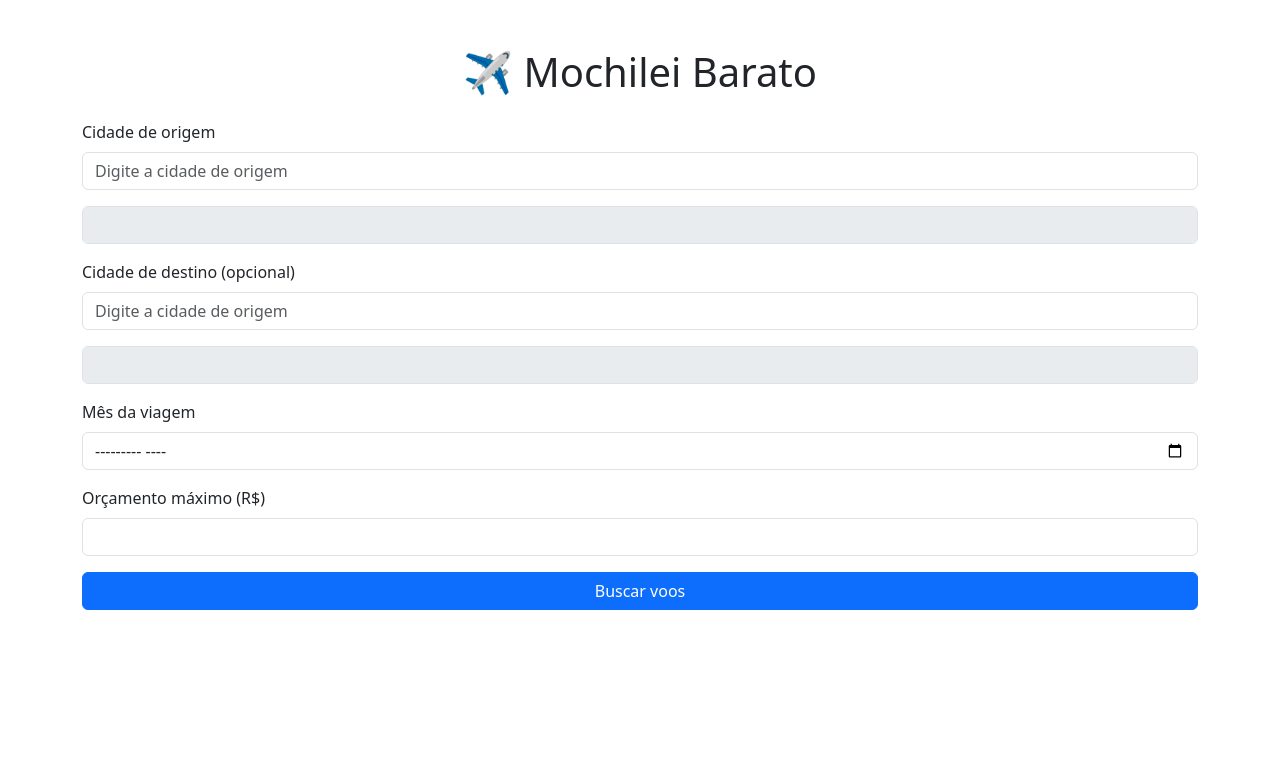
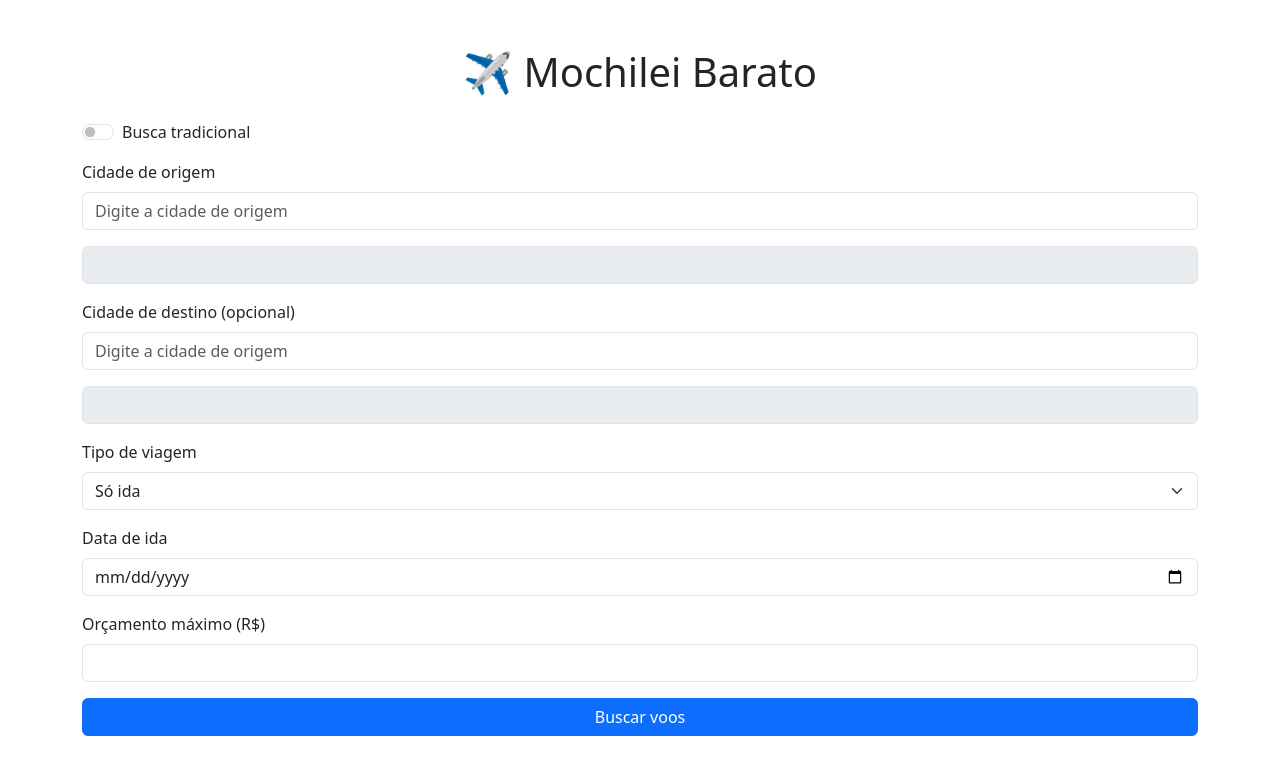
Before and after one commit to ManoelitoHCM/MochileiBarato, a React (Create React App) app in the folder frontend/: page / in a window 1280 px wide. Shown: the top 774 px of the page. Built offline with nearby package versions, Linux system fonts and the light colour scheme.

Commit message:
ajuste data completa

```diff
--- a/frontend/src/App.js
+++ b/frontend/src/App.js
@@ -2,6 +2,7 @@
 import DestinationForm from './components/DestinationForm';
 import DestinationList from './components/DestinationList';
 import FiltersBar from './components/FiltersBar';
+import SearchModeSelector from './components/SearchModeSelector';
 import api from './services/api';
 import 'bootstrap/dist/css/bootstrap.min.css';
 
@@ -27,9 +28,7 @@
   return (
     <div className="container py-5">
       <h1 className="mb-4 text-center">✈️ Mochilei Barato</h1>
-
-      {/* Formulário com loading passado como prop */}
-      <DestinationForm onSearch={handleSearch} loading={loading} />
+      <SearchModeSelector onSearch={handleSearch} loading={loading} />
 
       {/* Indicador de carregamento */}
       {loading && (
--- a/frontend/src/components/DestinationForm.jsx
+++ b/frontend/src/components/DestinationForm.jsx
@@ -6,29 +6,38 @@
   const [originLabel, setOriginLabel] = useState('');
   const [destination, setDestination] = useState('');
   const [destinationLabel, setDestinationLabel] = useState('');
-  const [month, setMonth] = useState('');
+  const [tripType, setTripType] = useState('one-way');
+  const [departureDate, setDepartureDate] = useState('');
+  const [returnDate, setReturnDate] = useState('');
   const [budget, setBudget] = useState('');
 
   const today = new Date();
-  const minMonth = today.toISOString().slice(0, 7);
+  const minDate = today.toISOString().split('T')[0];
 
-  const maxDate = new Date();
-  maxDate.setMonth(maxDate.getMonth() + 12);
-  const maxMonth = maxDate.toISOString().slice(0, 7);
+  const max = new Date();
+  max.setDate(max.getDate() + 360);
+  const maxDate = max.toISOString().split('T')[0];
 
   const handleSubmit = (e) => {
     e.preventDefault();
-    if (!origin || !month || !budget) {
+
+    if (!origin || !departureDate || !budget) {
       alert('Preencha todos os campos obrigatórios.');
+      return;
+    }
+
+    if (tripType === 'round-trip' && !returnDate) {
+      alert('Informe a data de volta.');
       return;
     }
 
     onSearch({
       origin,
       destination: destination || null,
-      month,
-      year: month.split('-')[0], // extrai ano do input "2025-12"
-      budget: Number(budget)
+      departureDate,
+      returnDate: tripType === 'round-trip' ? returnDate : null,
+      tripType,
+      budget: Number(budget),
     });
   };
 
@@ -59,18 +68,44 @@
       </div>
 
       <div className="mb-3">
-        <label className="form-label">Mês da viagem</label>
+        <label className="form-label">Tipo de viagem</label>
+        <select
+          className="form-select"
+          value={tripType}
+          onChange={(e) => setTripType(e.target.value)}
+        >
+          <option value="one-way">Só ida</option>
+          <option value="round-trip">Ida e volta</option>
+        </select>
+      </div>
+
+      <div className="mb-3">
+        <label className="form-label">Data de ida</label>
         <input
+          type="date"
           className="form-control"
-          type="month"
-          value={month}
-          onChange={e => setMonth(e.target.value)}
-          min={minMonth}
-          max={maxMonth}
+          value={departureDate}
+          onChange={(e) => setDepartureDate(e.target.value)}
+          min={minDate}
+          max={maxDate}
           required
         />
+      </div>
 
-      </div>
+      {tripType === 'round-trip' && (
+        <div className="mb-3">
+          <label className="form-label">Data de volta</label>
+          <input
+            type="date"
+            className="form-control"
+            value={returnDate}
+            onChange={(e) => setReturnDate(e.target.value)}
+            min={departureDate || minDate}
+            max={maxDate}
+            required
+          />
+        </div>
+      )}
 
       <div className="mb-3">
         <label className="form-label">Orçamento máximo (R$)</label>
@@ -78,7 +113,7 @@
           className="form-control"
           type="number"
           value={budget}
-          onChange={e => setBudget(e.target.value)}
+          onChange={(e) => setBudget(e.target.value)}
           required
         />
       </div>
```
Also changed, not shown: 2 other files (tests, documents, lock files or other folders).
